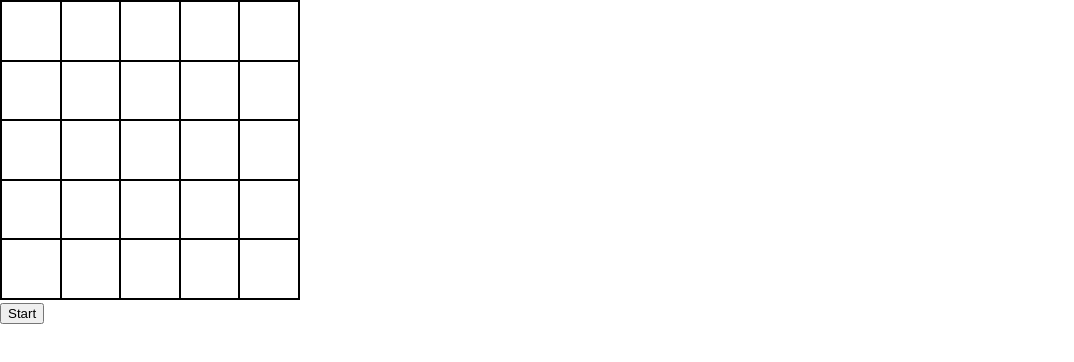
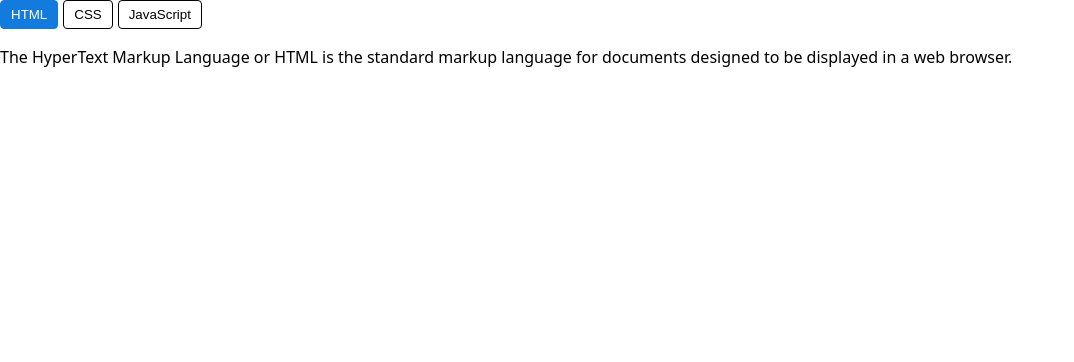
Before and after one commit to alezankuro/ui-coding, a React (Vite) app: page / in a window 1280 px wide. Shown: the top 362 px of the page, without its empty margins (0-1074 px from the left). Built offline with nearby package versions, Linux system fonts and the light colour scheme.

Commit message:
feat(tabs): Implement Tabs component

```diff
--- a/src/App.tsx
+++ b/src/App.tsx
@@ -1,28 +1,40 @@
 import { useState } from 'react';
 
-import { CrushMoleGame, CrushMoleGameSerivce } from './components/CrushMoleGame';
+import Tabs from './components/Tabs/Tabs.component';
 
 import './App.css';
 
 function App() {
-    const [game, setGame] = useState(new CrushMoleGameSerivce(5));
-    const [isGameOn, setGameOn] = useState(false);
-
-    function onStartStop() {
-        if (isGameOn) {
-            setGame(game.stopGame());
-            setGameOn(false);
-        } else {
-            setGame(game.startGame());
-            setGameOn(true);
-        }
-    }
+    const [activeTabValue, setActiveTabValue] = useState('html');
 
     return (
-        <div>
-            <CrushMoleGame game={game} />
-            <button onClick={onStartStop}>{isGameOn ? 'Stop' : 'Start'}</button>
-        </div>
+        <Tabs value={activeTabValue} onChange={setActiveTabValue}>
+            <Tabs.List>
+                <Tabs.Tab value="html">HTML</Tabs.Tab>
+                <Tabs.Tab value="css">CSS</Tabs.Tab>
+                <Tabs.Tab value="js">JavaScript</Tabs.Tab>
+            </Tabs.List>
+            <Tabs.Content>
+                <Tabs.Panel value="html">
+                    <p>
+                        The HyperText Markup Language or HTML is the standard markup language for
+                        documents designed to be displayed in a web browser.
+                    </p>
+                </Tabs.Panel>
+                <Tabs.Panel value="css">
+                    <p>
+                        Cascading Style Sheets is a style sheet language used for describing the
+                        presentation of a document written in a markup language such as HTML or XML.
+                    </p>
+                </Tabs.Panel>
+                <Tabs.Panel value="js">
+                    <p>
+                        JavaScript, often abbreviated as JS, is a programming language that is one
+                        of the core technologies of the World Wide Web, alongside HTML and CSS.
+                    </p>
+                </Tabs.Panel>
+            </Tabs.Content>
+        </Tabs>
     );
 }
 
--- /dev/null
+++ b/src/components/Tabs/Tabs.component.tsx
@@ -0,0 +1,106 @@
+import {
+    ComponentPropsWithRef,
+    PropsWithChildren,
+    ReactNode,
+    useContext,
+    useId,
+    useRef,
+} from 'react';
+import clsx from 'clsx';
+
+import { TabsContext } from './Tabs.context';
+import { getTabListItemId, getTabPanelId } from './Tabs.utils';
+import { useTabsNavigation } from './useTabsNavigation.hook';
+
+import './Tabs.styles.css';
+
+export type TabProps = {
+    value: string;
+    children: ReactNode;
+};
+
+export type TabsProps = {
+    children: ReactNode;
+    value: string;
+    onChange: (value: string) => void;
+};
+
+export default function Tabs({ children, value, onChange }: TabsProps) {
+    const tabsId = useId();
+
+    return (
+        <TabsContext.Provider value={{ tabsId, value, onChange }}>{children}</TabsContext.Provider>
+    );
+}
+
+type ListProps = {
+    children: React.ReactElement<TabProps>[];
+};
+
+export function List({ children }: ListProps) {
+    const { tabsId, value, onChange } = useContext(TabsContext);
+    const tabListRef = useRef<HTMLDivElement>(null);
+
+    useTabsNavigation(tabListRef, children, value, onChange);
+
+    return (
+        <div className="tab-list" role="tablist" ref={tabListRef}>
+            {children.map((tab) => {
+                const { value: tabValue } = tab.props;
+                const isActive = tabValue === value;
+
+                return (
+                    <TabButton
+                        role="tab"
+                        id={getTabListItemId(tabsId, tabValue)}
+                        className={clsx(['tab-list__item', isActive && 'tab-list__item--active'])}
+                        key={tabValue}
+                        onClick={() => onChange(tabValue)}
+                        aria-controls={getTabPanelId(tabsId, tabValue)}
+                        aria-selected={isActive}
+                        tabIndex={isActive ? 0 : -1}
+                    >
+                        {tab}
+                    </TabButton>
+                );
+            })}
+        </div>
+    );
+}
+
+function Tab({ children }: TabProps) {
+    return children;
+}
+
+type TabButtonProps = PropsWithChildren<ComponentPropsWithRef<'button'>>;
+
+function TabButton({ children, ...props }: TabButtonProps) {
+    return <button {...props}>{children}</button>;
+}
+
+type ContentProps = {
+    children: React.ReactElement<TabProps>[];
+};
+
+function Content({ children }: ContentProps) {
+    const { tabsId, value } = useContext(TabsContext);
+    const panel = children.find((panel) => panel.props.value === value);
+
+    if (!panel) return null;
+
+    return (
+        <div
+            id={getTabPanelId(tabsId, panel.props.value)}
+            role="tabpanel"
+            aria-labelledby={getTabListItemId(tabsId, panel.props.value)}
+        >
+            {panel}
+        </div>
+    );
+}
+
+Tabs.List = List;
+Tabs.Tab = Tab;
+Tabs.Panel = Tab;
+Tabs.TabButton = TabButton;
+Tabs.Content = Content;
--- /dev/null
+++ b/src/components/Tabs/Tabs.context.ts
@@ -0,0 +1,13 @@
+import { createContext } from 'react';
+
+export type TabsContextType = {
+    tabsId: string;
+    value: string;
+    onChange: (value: string) => void;
+};
+
+export const TabsContext = createContext<TabsContextType>({
+    tabsId: '',
+    value: '',
+    onChange: () => {},
+});
--- /dev/null
+++ b/src/components/Tabs/Tabs.styles.css
@@ -0,0 +1,26 @@
+.tab-list {
+    display: flex;
+    gap: 5px;
+}
+
+.tab-list__item {
+    --active-color: rgb(18, 123, 221);
+
+    padding: 6px 10px;
+    background: none;
+    border: 1px solid;
+    border-radius: 4px;
+    cursor: pointer;
+}
+
+.tab-list__item:hover {
+    color: var(--active-color);
+    border-color: var(--active-color);
+}
+
+.tab-list__item--active,
+.tab-list__item--active:hover {
+    background-color: var(--active-color);
+    border-color: var(--active-color);
+    color: white;
+}
--- /dev/null
+++ b/src/components/Tabs/Tabs.utils.ts
@@ -0,0 +1,38 @@
+import { TabProps } from './Tabs.component';
+
+export function getNextTabIndex(
+    tabs: React.ReactElement<TabProps>[],
+    currentValue: string,
+): number {
+    const currentTabIndex = tabs.findIndex((tab) => tab.props.value === currentValue);
+    return (currentTabIndex + 1) % tabs.length;
+}
+
+export function getPrevTabIndex(
+    tabs: React.ReactElement<TabProps>[],
+    currentValue: string,
+): number {
+    const currentTabIndex = tabs.findIndex((tab) => tab.props.value === currentValue);
+    return currentTabIndex ? currentTabIndex - 1 : tabs.length - 1;
+}
+
+export function getTabListItemId(tabsId: string, value: string): string {
+    return `${tabsId}-tab-${value}`;
+}
+
+export function getTabPanelId(tabsId: string, value: string): string {
+    return `${tabsId}-tabpanel-${value}`;
+}
+
+export function selectTabByIndex(
+    tabs: React.ReactElement<TabProps>[],
+    index: number,
+    tabsId: string,
+    onChange: (value: string) => void,
+): void {
+    const tab = tabs[index];
+    if (!tab) return;
+
+    onChange(tab.props.value);
+    document.getElementById(getTabListItemId(tabsId, tab.props.value))?.focus();
+}
--- /dev/null
+++ b/src/components/Tabs/index.ts
@@ -0,0 +1 @@
+export * from './Tabs.component';
--- /dev/null
+++ b/src/components/Tabs/useTabsNavigation.hook.ts
@@ -0,0 +1,43 @@
+import { useContext, useEffect } from 'react';
+
+import { TabProps } from './Tabs.component';
+import { TabsContext } from './Tabs.context';
+import { getNextTabIndex, getPrevTabIndex, selectTabByIndex } from './Tabs.utils';
+
+export function useTabsNavigation(
+    tabListRef: React.RefObject<HTMLDivElement | null>,
+    tabs: React.ReactElement<TabProps>[],
+    value: string,
+    onChange: (value: string) => void,
+): void {
+    const { tabsId } = useContext(TabsContext);
+
+    useEffect(() => {
+        const node = tabListRef.current;
+        if (!node) return;
+
+        function onKeydown(event: KeyboardEvent): void {
+            switch (event.key) {
+                case 'ArrowLeft':
+                    event.preventDefault();
+                    selectTabByIndex(tabs, getPrevTabIndex(tabs, value), tabsId, onChange);
+                    break;
+                case 'ArrowRight':
+                    event.preventDefault();
+                    selectTabByIndex(tabs, getNextTabIndex(tabs, value), tabsId, onChange);
+                    break;
+                case 'Home':
+                    event.preventDefault();
+                    selectTabByIndex(tabs, 0, tabsId, onChange);
+                    break;
+                case 'End':
+                    event.preventDefault();
+                    selectTabByIndex(tabs, tabs.length - 1, tabsId, onChange);
+                    break;
+            }
+        }
+
+        node.addEventListener('keydown', onKeydown);
+        return () => node.removeEventListener('keydown', onKeydown);
+    }, [tabs, value, onChange, tabsId, tabListRef]);
+}
```
